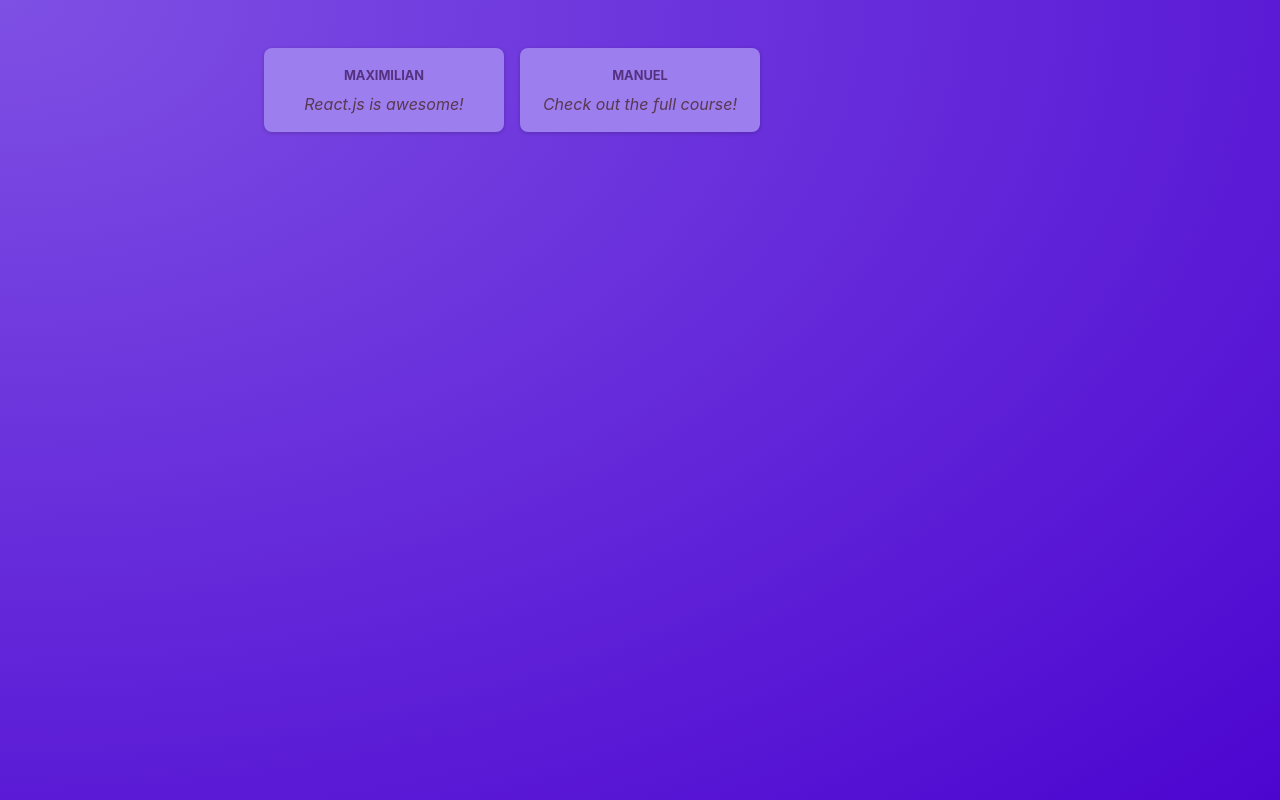
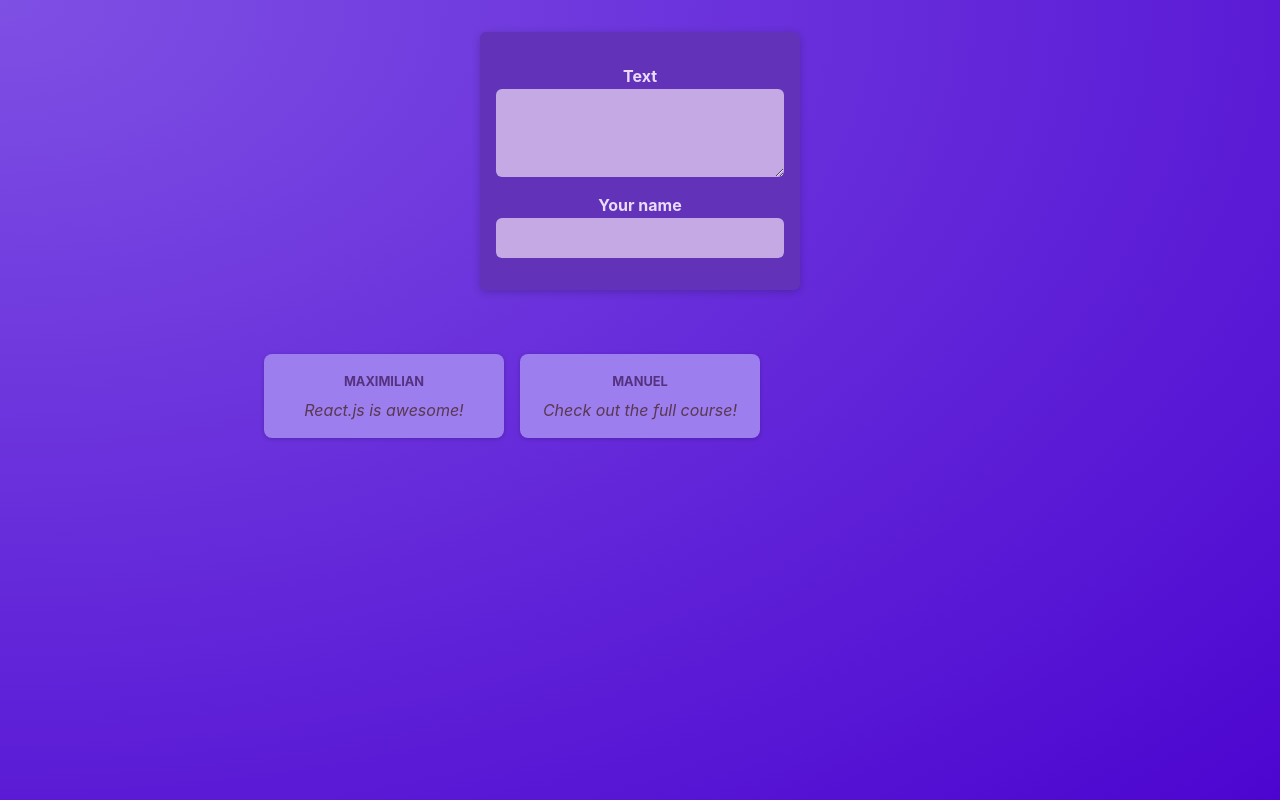
Before and after one commit to YunWonYong/nextjs, a React (Vite) app in the folder create-crash-course/: page / in a window 1280 px wide. Built offline with nearby package versions, Linux system fonts and the light colour scheme.

Commit message:
react NewPost component create

```diff
--- /dev/null
+++ b/create-crash-course/src/components/NewPost.jsx
@@ -0,0 +1,35 @@
+import classes from "./NewPost.module.css";
+const NewPost = () => {
+    return (
+        <form
+            className={ classes.form }
+        >
+            <p>
+                <label
+                    htmlFor="body"
+                >
+                    Text
+                </label>
+                <textarea
+                    id="body"
+                    required
+                    rows={ 3 }
+                />
+            </p>
+            <p>
+                <label
+                    htmlFor="name"
+                >
+                    Your name
+                </label>
+                <input
+                    type="text"
+                    id="name"
+                    required
+                />
+            </p>
+        </form>
+    );
+}
+
+export default NewPost;
--- /dev/null
+++ b/create-crash-course/src/components/NewPost.module.css
@@ -0,0 +1,55 @@
+.form {
+    background-color: #6233b9;
+    padding: 1rem;
+    width: 20rem;
+    margin: 2rem auto;
+    border-radius: 6px;
+    box-shadow: 0 2px 8px rgba(0, 0, 0, 0.2);
+  }
+
+  .form label {
+    display: block;
+    margin-bottom: 0.05rem;
+    color: #eadbfb;
+    font-weight: bold;
+  }
+
+  .form input,
+  .form textarea {
+    display: block;
+    width: 100%;
+    font: inherit;
+    padding: 0.5rem;
+    border-radius: 6px;
+    border: none;
+    background-color: #c4a9e4;
+    color: #28262c;
+  }
+
+  .actions {
+    display: flex;
+    justify-content: flex-end;
+    gap: 0.5rem;
+  }
+
+  .actions button {
+    cursor: pointer;
+    font: inherit;
+    padding: 0.5rem 1.5rem;
+    border: none;
+    border-radius: 4px;
+    background-color: #34036c;
+    color: #e5d5f7;
+  }
+
+  .actions button:hover {
+    background-color: #23014a;
+  }
+
+  .actions button[type='button'] {
+    background-color: transparent;
+  }
+
+  .actions button[type='button']:hover {
+    color: #d1bee6;
+  }
--- a/create-crash-course/src/components/PostList.jsx
+++ b/create-crash-course/src/components/PostList.jsx
@@ -1,8 +1,12 @@
 import classes from "./PostList.module.css";
+import NewPost from "./NewPost";
+
 import Post from "./Post";
 
 const PostList = () => {
     return (
+        <>
+            <NewPost />
             <ul
                 className={ classes.posts }
             >
@@ -23,7 +27,7 @@ const PostList = () => {
                     body=""
                 /> */}
             </ul>
-
+        </>
     );
 };
 
```
Lines whose indentation alone changed are shown as unchanged.
